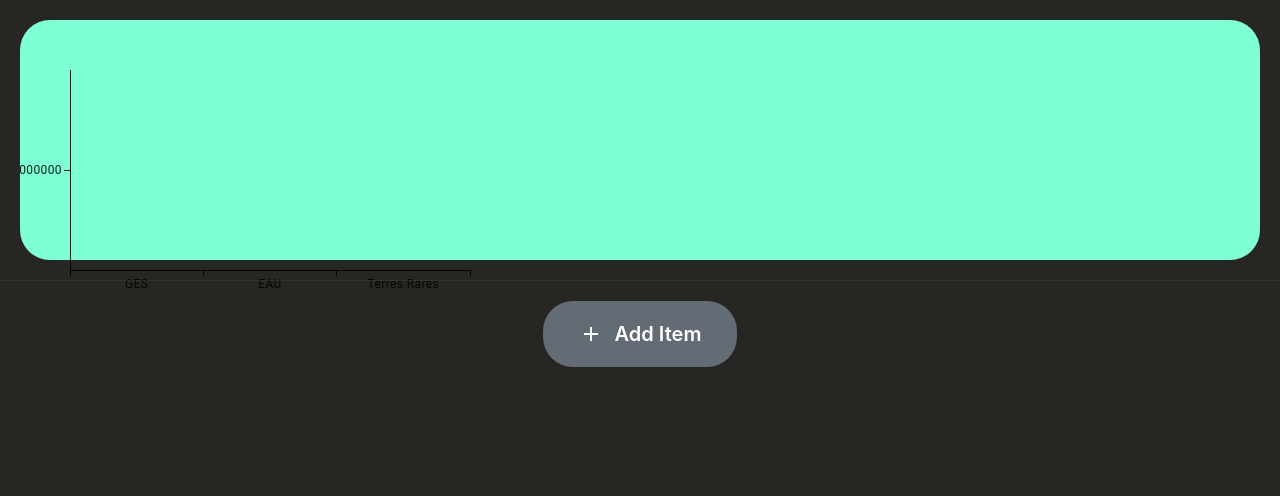
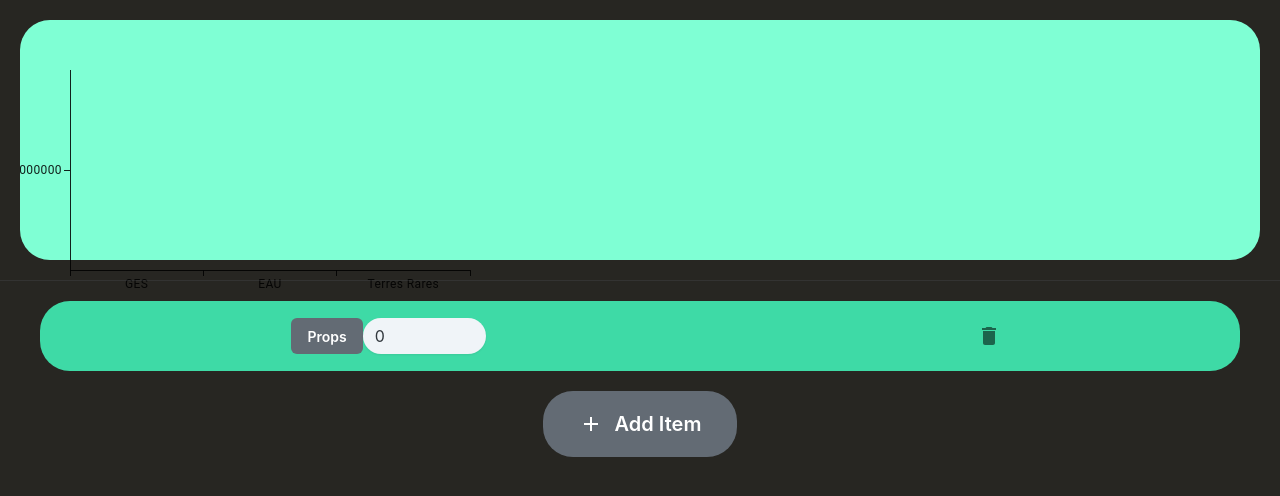
Before and after one commit to amFarwati/SPOC_Analyse_Impact_IT, a React (Create React App) app in the folder v_0.0/: page / in a window 1280 px wide. Both pictures are taken after a click on the button "Add Item". Shown: the top 496 px of the page. Built offline with nearby package versions, Linux system fonts and the light colour scheme.

Commit message:
Correction list
plus de pb pour delete les props ni les ajouter

```diff
--- a/v_0.0/src/components/Inventory.js
+++ b/v_0.0/src/components/Inventory.js
@@ -1,12 +1,22 @@
 import React from 'react'
-import { useEffect, useState } from 'react'
+import { useState } from 'react'
 import "../styles/Inventory.css";
 import Item from "./InventoryItem";
 import Button from '@mui/joy/Button';
 import Add from '@mui/icons-material/Add';
+import IconButton from '@mui/material/IconButton';
+import DeleteIcon from '@mui/icons-material/Delete';
 
 
-function importData(path){
+function Inventory(props) {
+
+  const [listItem, setListItem] = useState([]);
+
+  const handlerUpdateList = (list) =>{
+    setListItem(list);
+  };
+
+  const importData = (path) => {
     /*
     const data =""
     const reader = new FileReader();
@@ -33,37 +43,41 @@ function importData(path){
     return data
   }
 
-function Inventory(props) {
-
-  const [addItem, setAddItem] = useState(null);
-  const [listItem, setListItem] = useState([]);
-
   const data = importData("../../backend/BD.Json")
 
-  function handlerUpdateList(list){
-    setListItem(list);
+  const handlerDeleteItem = (id) => {
+    let tempList = [...listItem];
+    tempList = tempList.filter(item => item.id !== id);
+    setListItem(tempList);
+  };
+
+  const delButton = (id) => {return ( <IconButton color="tertiary" onClick={() => handlerDeleteItem(id)}>
+                                          <DeleteIcon />
+                                      </IconButton>);
                             }
 
-  useEffect(() => {
-    if (addItem===null){
-      return;
-    }
+  const handlerAddItem = () => {
+    let tempList = [...listItem];
+    let itemId = null
+
     const scrollingElement = (document.scrollingElement || document.body);
     scrollingElement.scrollTop = scrollingElement.scrollHeight;
-    listItem.push([addItem,<Item list={listItem} setList={handlerUpdateList} id={addItem} data={data} cost={props.cost} setCost={props.setCost}/>])
-    setListItem(listItem)
 
-  }, [addItem]);
-
-
+    if (listItem.length===0){itemId=0;}
+    else{itemId=(listItem[listItem.length-1].id)+1;};
+    tempList.push({   id: itemId,
+                      item :<Item list={listItem} setList={handlerUpdateList} id={itemId} data={data} cost={props.cost} setCost={props.setCost} />
+                  })
+    setListItem(tempList);
+  };
 
   return (
     <div className='inventory'>
-      {listItem.map((item) => {return <div className='item'>{item[1]}</div>})}
+      {listItem.map((item) => {return <div className='item' key ={item.id} >{item.item} {delButton(item.id)}</div>})}
       <Button startDecorator={<Add />}
               color="neutral"
               variant="solid"
-              onClick={()=>{setAddItem(addItem+1);console.log(addItem)}}
+              onClick={handlerAddItem}
               style={{
                 borderRadius: 30,
                 padding: "18px 36px",
--- a/v_0.0/src/components/InventoryItem.js
+++ b/v_0.0/src/components/InventoryItem.js
@@ -1,5 +1,5 @@
 import React from 'react'
-import { useState, useEffect } from 'react'
+import { useState, useRef } from 'react'
 import "../styles/InventoryItem.css";
 import { Popper } from '@mui/base/Popper';
 import { ClickAwayListener } from '@mui/base/ClickAwayListener';
@@ -7,9 +7,6 @@ import { styled } from '@mui/joy/styles';
 import Input from '@mui/joy/Input';
 import Divider from '@mui/joy/Divider';
 import Button from '@mui/joy/Button';
-import RemoveCircleOutlineIcon from '@mui/icons-material/RemoveCircleOutline';
-import FormControl from '@mui/joy/FormControl';
-import FormLabel from '@mui/joy/FormLabel';
 import List from '@mui/joy/List';
 import ListItem from '@mui/joy/ListItem';
 import MenuList from '@mui/joy/MenuList';
@@ -22,7 +19,7 @@ const Popup = styled(Popper)({
 
 function InventoryItem(props) {
 
-  const buttonRef = React.useRef(null);
+  const buttonRef = useRef(null);
   const [open, setOpen] = React.useState(false);
   const [quantity,setQuantity] = useState(0)
   const [itemId,setItemId] = useState(null)
@@ -31,9 +28,6 @@ function InventoryItem(props) {
   const handleClose = () => {
     setOpen(false);
   };
-
-  let list = props.list
-
 
   /*useEffect(() => {
     props.setCost(0)
@@ -47,14 +41,14 @@ function InventoryItem(props) {
   }, [cost,quantity]);*/
 
   let attribute = {
-                    id:props.id,
+                    id: props.id,
                     itemId:itemId,
                     quantity:quantity,
                     cost:cost,
                   }
 
 
-  function handleDelete(){
+  /*function handleDelete(){
     console.log(list)
     list.forEach((element) => {
       console.log(element)
@@ -64,6 +58,7 @@ function InventoryItem(props) {
 
     });
   }
+  */
 
   return (
     <div className='item'>
@@ -130,8 +125,6 @@ function InventoryItem(props) {
         </ClickAwayListener>
       </Popup>
       <Divider orientation="vertical" />
-      <FormControl>
-        <FormLabel>Quantity</FormLabel>
       <Input
             type="number"
             defaultValue={0}
@@ -142,17 +135,12 @@ function InventoryItem(props) {
                 step: 1,
               },
             }}
-              onChange={ event => {setQuantity(event.target.value);console.log(quantity)}}
+            onChange={ event => {setQuantity(event.target.value);console.log("quantity = ",quantity," id = ",attribute.id)}}
             sx={{
               "--Input-radius": "20px"
             }}
             variant="soft" />
       <Divider orientation="vertical" />
-      </FormControl>
-      <FormControl>
-        <FormLabel>Delete</FormLabel>
-        <Button startDecorator={<RemoveCircleOutlineIcon />} color="danger" high={20} width={20} onClick={() => handleDelete()} />
-      </FormControl>
     </div>
   )
 }
```
Lines whose indentation alone changed are shown as unchanged.
